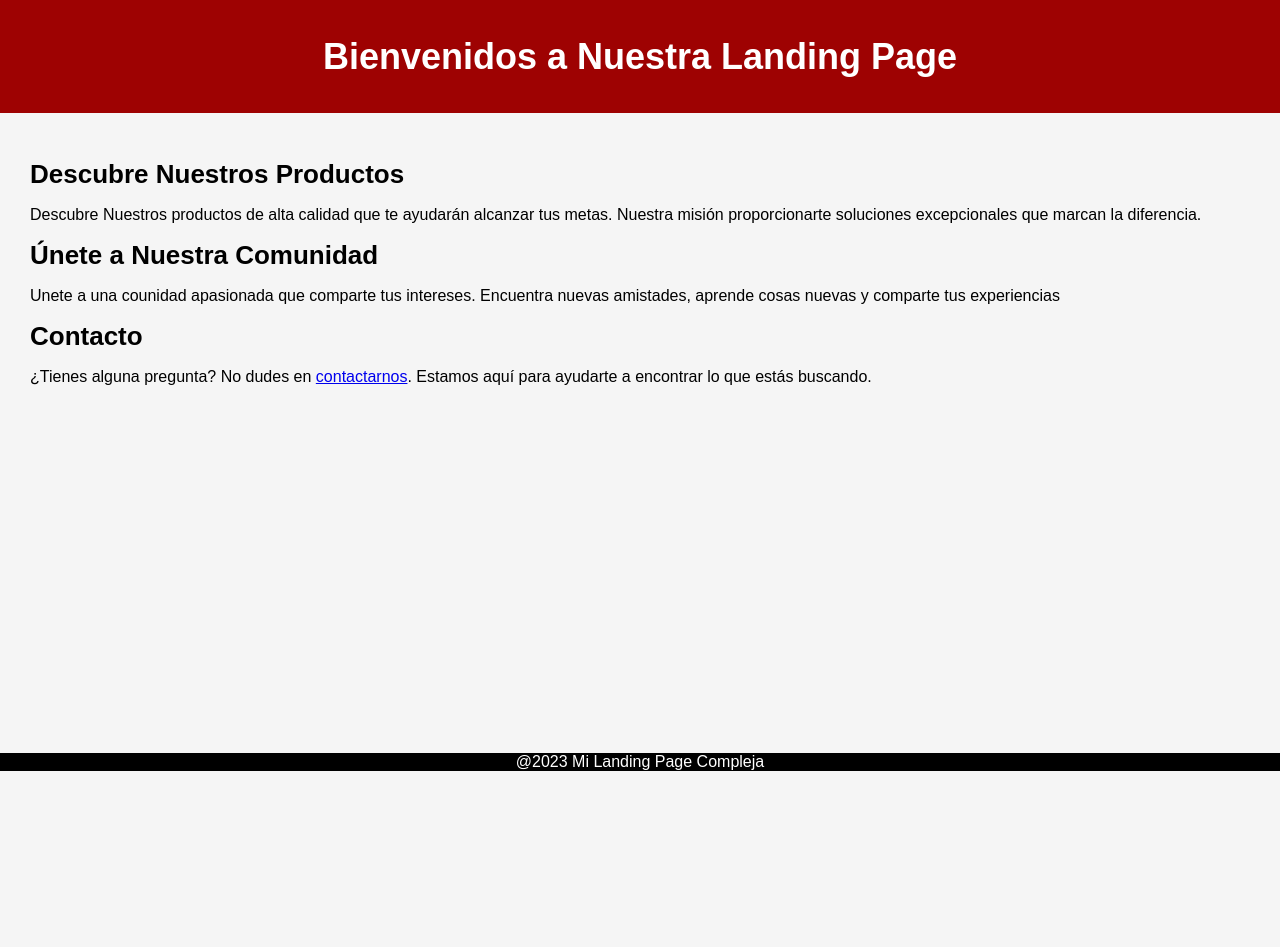
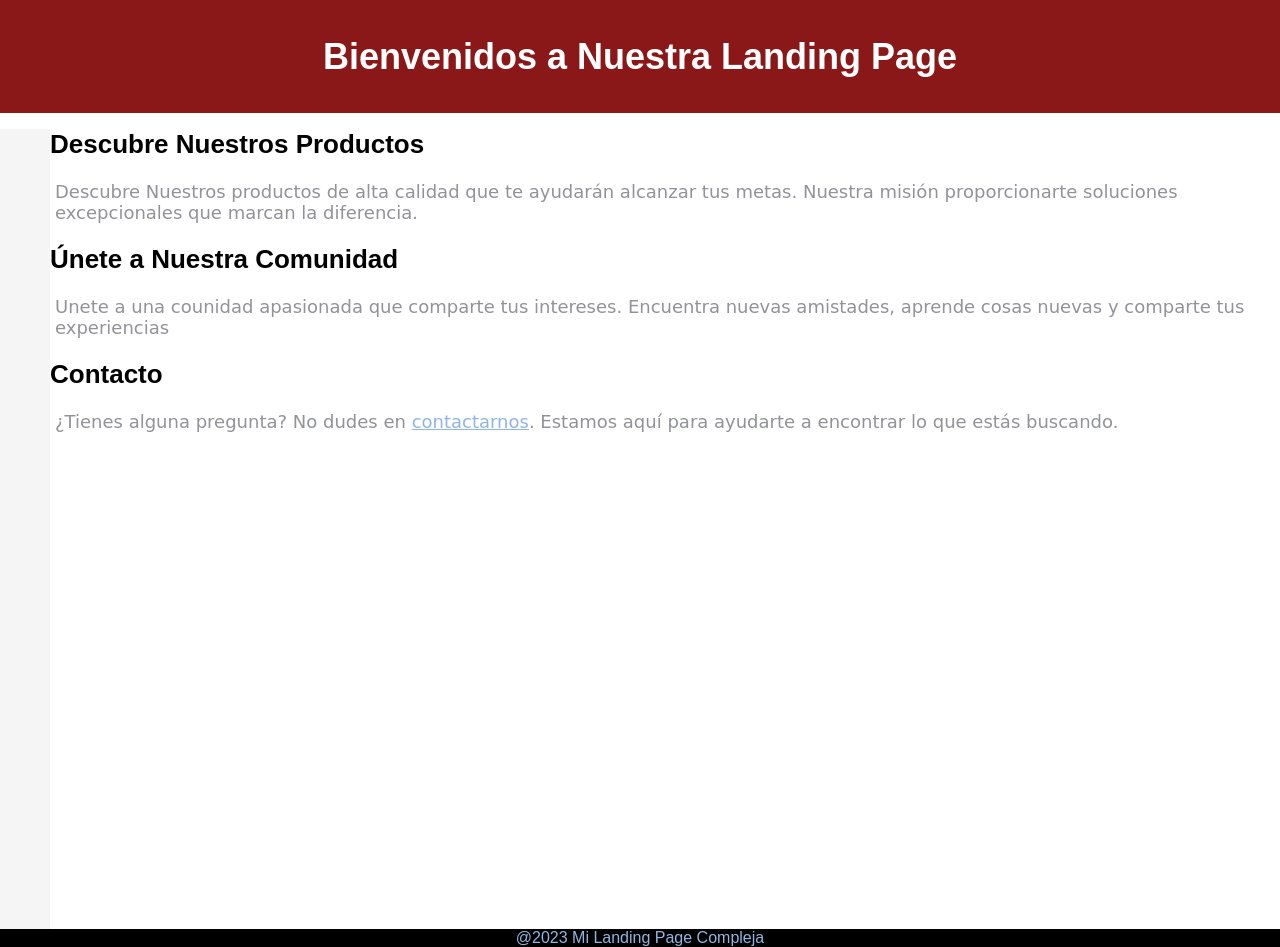
Before and after one commit to AndresGamboa11/semana_4_S_Informacion, a plain HTML site: page index.html in a window 1280 px wide. Before the commit the page ends 800 px from the top, so only its background shows below. Drawn offline with Linux system fonts and the light colour scheme.

Commit message:
modificacion de index y css

```diff
--- a/styles/style.css
+++ b/styles/style.css
@@ -1,3 +1,4 @@
+@import url();
 *{
     margin: 0;
     padding: 0;
@@ -5,16 +6,17 @@
 }
 body {
     font-family: Arial, sans-serif;
-    background-color: #f5f5f5;
+    background-color: #ffffff;
     width: 100%;
     height: 100vh;
 }
 
 header{
     text-align: center;
-    background-color: #9e0202;
-    color: white;
+    background-color: rgba(138,24,24,255);
+    color: #ffffff;
     padding: 2%;
+    width: 100%;
 }
 h1{
     font-size: 36px;
@@ -22,13 +24,26 @@ h1{
 
 }
 main{
-    height: 80%;
+    border-left: 50px rgba(245,245,245,255) solid;
+    border-right: 50px rgba(245,245,245,255);
+    height: 100%;
     width: 100%;
-    padding: 30px;
+    background-color: #ffffff;
 }
 h2{
     font-size: 26px;
     margin: 16px 0px;
+    font-family: Arial, sans-serif;
+}
+p{
+    text-decoration: none;
+    padding: 5px;
+    font-family: cursive;
+    font-size: 18px;
+    color: rgba(146,147,153,255);
+}
+a{
+    color: rgba(145,181,226,255);
 
 }
 footer{
```
